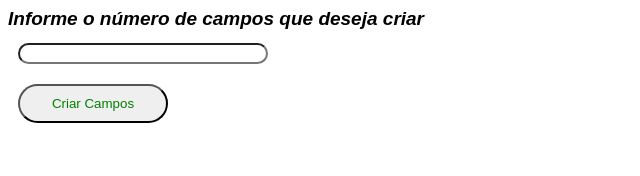
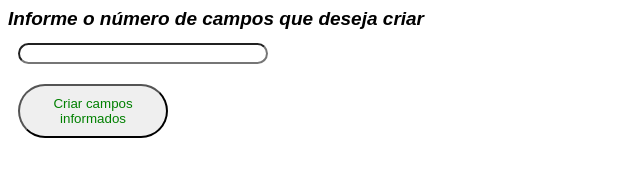
Before and after one commit to jesilSilva/NodeJS, a website: page view/home.html in a window 1280 px wide. Shown: the whole page, without its empty margins (0-640 px from the left). Drawn offline with Linux system fonts and the light colour scheme.

Commit message:
Update home.html

```diff
--- a/view/home.html
+++ b/view/home.html
@@ -29,7 +29,7 @@
       <h1>Informe o número de campos que deseja criar</h1>
             <div id="formulario" style="display: block;">
             	<input id="cmp1" name="campos" type="number">
-	<button type="button" onclick="criarformulario()">Criar Campos</button>
+	<button type="button" onclick="criarformulario()">Criar campos informados</button>
 
 	</div>
 
```
